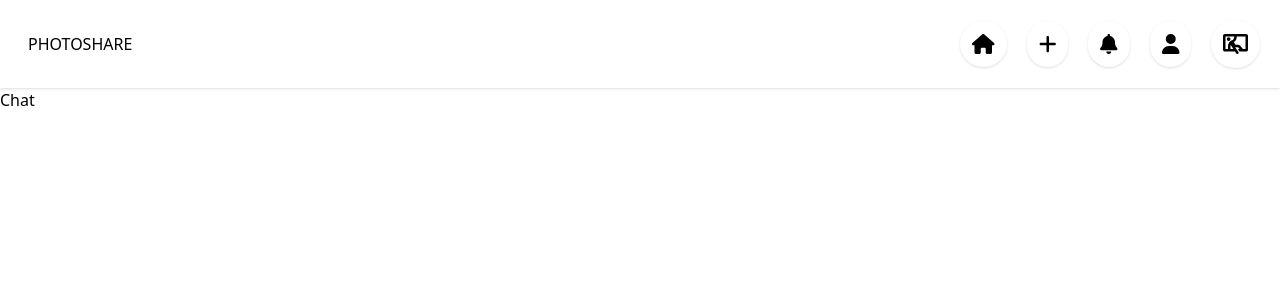
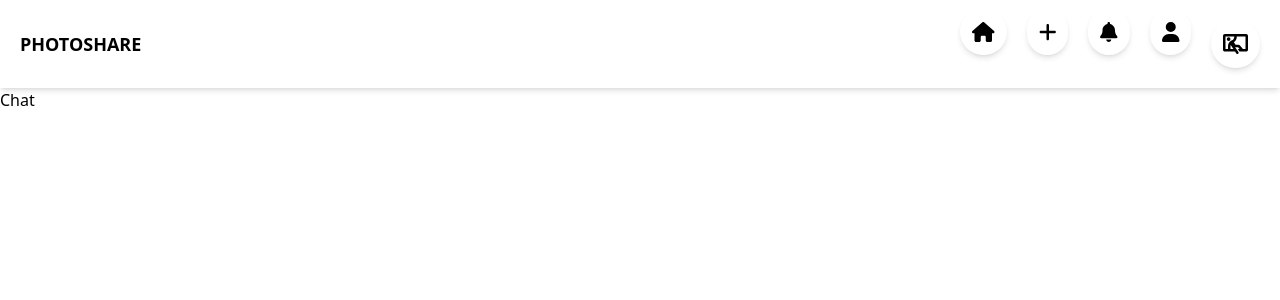
Before and after one commit to PARASMANI-KHUNTE/Photoshare_, a React (Vite) app: page /chat in a window 1280 px wide. Shown: the top 300 px of the page. Built offline with nearby package versions, Linux system fonts and the light colour scheme.

Commit message:
Update Navbar.jsx

```diff
--- a/src/Components/Main/Navbar.jsx
+++ b/src/Components/Main/Navbar.jsx
@@ -34,23 +34,51 @@ const Navbar = () => {
     }
   };
   return (
-    <div className=' bg-white shadow p-5'>
+   <div className='bg-white shadow-md p-4 md:p-5'>
+  <div className='flex flex-col md:flex-row justify-between items-center'>
+    <Link className='text-lg font-bold mb-4 md:mb-0' to="/home">PHOTOSHARE</Link>
+    <ul className='flex flex-wrap space-x-4 md:space-x-5'>
+      <li>
+        <Link className='hover:text-white hover:bg-blue-500 rounded-full p-3 shadow-md transition-colors duration-300' to="/home">
+          <FontAwesomeIcon icon={faHouse} size="lg" />
+        </Link>
+      </li>
+      <li>
+        <Link className='hover:text-white hover:bg-blue-500 rounded-full p-3 shadow-md transition-colors duration-300' to="/post">
+          <FontAwesomeIcon icon={faPlus} size="lg" />
+        </Link>
+      </li>
+      {/* Uncomment this if you want to include the chat icon */}
+      {/* <li>
+        <Link className='hover:text-white hover:bg-blue-500 rounded-full p-3 shadow-md transition-colors duration-300' to="/chat">
+          <FontAwesomeIcon icon={faComment} size="lg" />
+        </Link>
+      </li> */}
+      <li>
+        <Link className='hover:text-white hover:bg-blue-500 rounded-full p-3 shadow-md transition-colors duration-300' to="/notification">
+          <FontAwesomeIcon icon={faBell} size="lg" />
+        </Link>
+      </li>
+      <li>
+        <Link className='hover:text-white hover:bg-blue-500 rounded-full p-3 shadow-md transition-colors duration-300' to="/profile">
+          <FontAwesomeIcon icon={faUser} size="lg" />
+        </Link>
+      </li>
+      {/* Uncomment this if you want to include the settings icon */}
+      {/* <li>
+        <Link className='hover:text-white hover:bg-blue-500 rounded-full p-3 shadow-md transition-colors duration-300' to="/settings">
+          <FontAwesomeIcon icon={faGear} size="lg" />
+        </Link>
+      </li> */}
+      <li>
+        <button className='hover:text-white hover:bg-red-500 rounded-full p-3 shadow-md transition-colors duration-300' onClick={handleLogout}>
+          <FontAwesomeIcon icon={faPersonThroughWindow} size="lg" />
+        </button>
+      </li>
+    </ul>
+  </div>
+</div>
 
-      <div className='flex justify-between items-center'>
-      <Link className=' p-2 text-bold' to="/home">PHOTOSHARE</Link>
-        <ul className='space-x-5' >
-          <Link className=' hover:text-white hover:bg-blue-500 rounded-full p-3 shadow' to="/home"><FontAwesomeIcon icon={faHouse} size="lg"/></Link>
-          <Link className=' hover:text-white hover:bg-blue-500 rounded-full p-3 shadow' to="/post"><FontAwesomeIcon icon={faPlus} size="lg" /></Link>
-          {/* <Link className=' hover:text-white hover:bg-blue-500 rounded-full p-3 shadow' to="/chat"><FontAwesomeIcon icon={faComment} size="lg" /></Link> */}
-          <Link className=' hover:text-white hover:bg-blue-500 rounded-full p-3 shadow' to="/notification"><FontAwesomeIcon icon={faBell} size="lg" /></Link>
-          <Link className=' hover:text-white hover:bg-blue-500 rounded-full p-3 shadow' to="/profile"><FontAwesomeIcon icon={faUser} size="lg" /></Link>
-          {/* <Link className=' hover:text-white hover:bg-blue-500 rounded-full p-3 shadow' to="/settings"><FontAwesomeIcon icon={faGear}  size="lg" /></Link> */}
-          <button className='hover:text-white hover:bg-red-500 rounded-full p-3 shadow' onClick={handleLogout}><FontAwesomeIcon icon={faPersonThroughWindow}  size="lg"/></button>
-        </ul>
-      </div>
-
-
-    </div>
   )
 }
 
```
